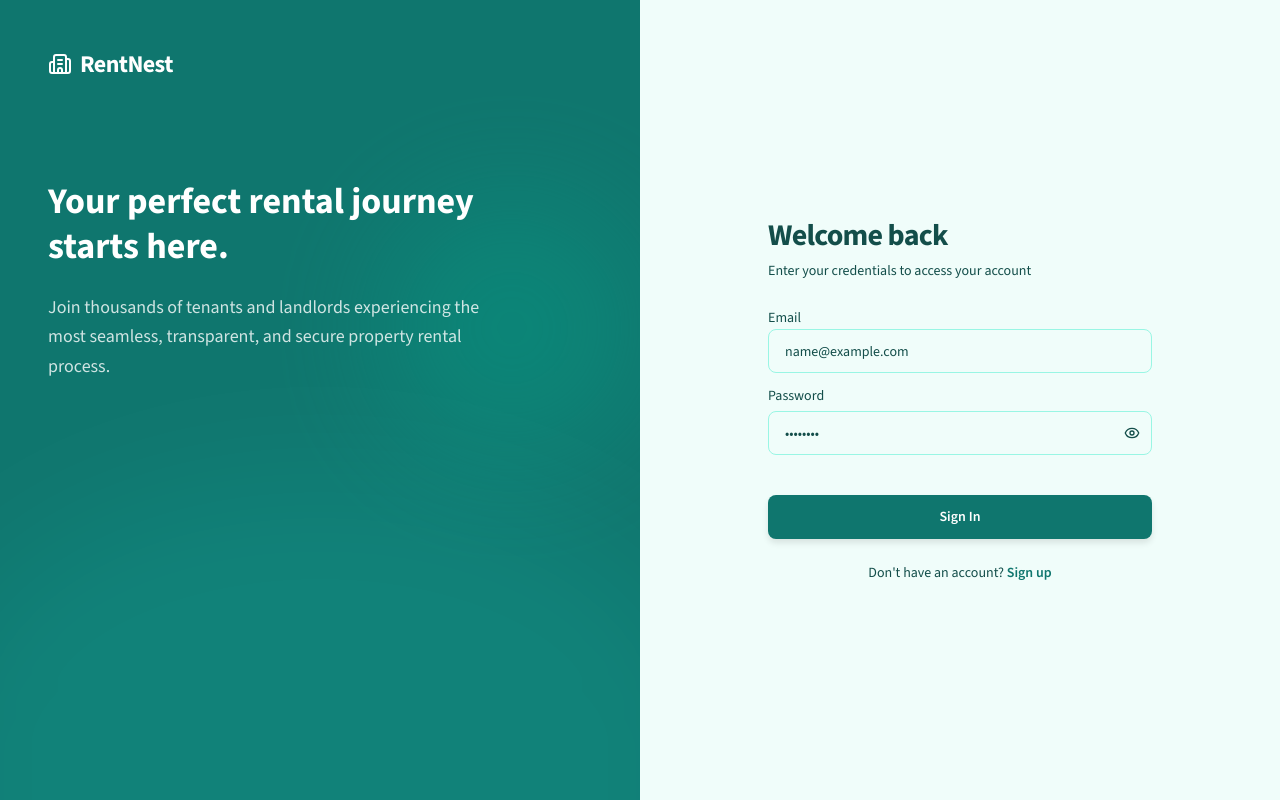
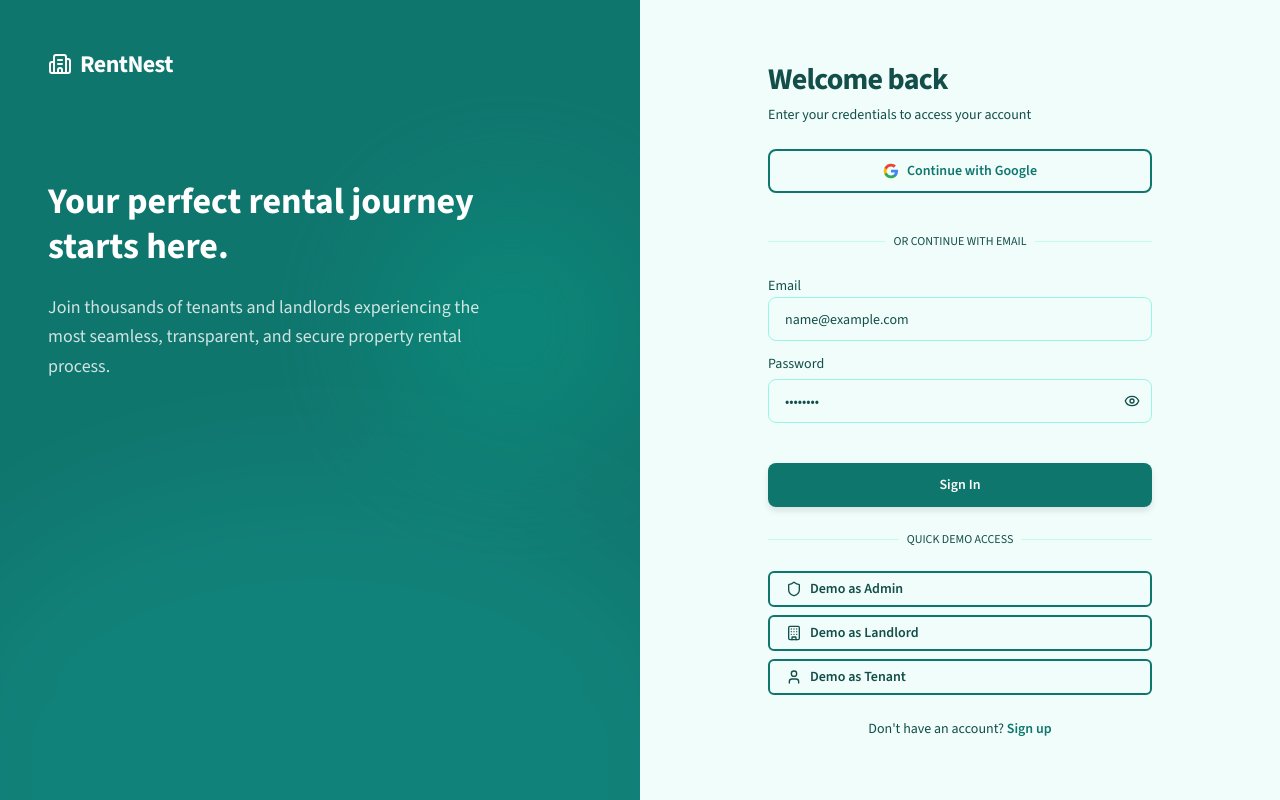
Before and after one commit to cyphex-0/PrimeRentals, a Next.js app: page /auth/login in a window 1280 px wide. Built offline with nearby package versions, Linux system fonts and the light colour scheme; no server answers.

Commit message:
fixup: Phase 4 - add demo login buttons and Google login placeholders

```diff
--- a/src/app/auth/login/page.tsx
+++ b/src/app/auth/login/page.tsx
@@ -5,7 +5,7 @@
 import { useRouter } from "next/navigation";
 import { useForm } from "react-hook-form";
 import { zodResolver } from "@hookform/resolvers/zod";
-import { Loader2, AlertCircle, Eye, EyeOff } from "lucide-react";
+import { Loader2, AlertCircle, Eye, EyeOff, Shield, Building, User } from "lucide-react";
 import { toast } from "sonner";
 
 import { Button } from "@/components/ui/button";
@@ -23,7 +23,7 @@
   const queryClient = useQueryClient();
   const [showPassword, setShowPassword] = React.useState(false);
 
-  const { register, handleSubmit, setError, formState: { errors, isSubmitting } } = useForm<LoginInput>({
+  const { register, handleSubmit, setError, setValue, formState: { errors, isSubmitting } } = useForm<LoginInput>({
     resolver: zodResolver(loginSchema),
   });
 
@@ -64,6 +64,39 @@
           </div>
         )}
 
+        <Button
+          type="button"
+          variant="outline"
+          className="w-full h-11"
+          onClick={() => toast.info("Google authentication coming soon. Please use email login.")}
+        >
+          <svg className="mr-2 h-4 w-4" viewBox="0 0 24 24">
+            <path
+              d="M22.56 12.25c0-.78-.07-1.53-.2-2.25H12v4.26h5.92c-.26 1.37-1.04 2.53-2.21 3.31v2.77h3.57c2.08-1.92 3.28-4.74 3.28-8.09z"
+              fill="#4285F4"
+            />
+            <path
+              d="M12 23c2.97 0 5.46-.98 7.28-2.66l-3.57-2.77c-.98.66-2.23 1.06-3.71 1.06-2.86 0-5.29-1.93-6.16-4.53H2.18v2.84C3.99 20.53 7.7 23 12 23z"
+              fill="#34A853"
+            />
+            <path
+              d="M5.84 14.09c-.22-.66-.35-1.36-.35-2.09s.13-1.43.35-2.09V7.07H2.18C1.43 8.55 1 10.22 1 12s.43 3.45 1.18 4.93l2.85-2.22.81-.62z"
+              fill="#FBBC05"
+            />
+            <path
+              d="M12 5.38c1.62 0 3.06.56 4.21 1.64l3.15-3.15C17.45 2.09 14.97 1 12 1 7.7 1 3.99 3.47 2.18 7.07l3.66 2.84c.87-2.6 3.3-4.53 6.16-4.53z"
+              fill="#EA4335"
+            />
+            <path d="M1 1h22v22H1z" fill="none" />
+          </svg>
+          Continue with Google
+        </Button>
+
+        <div className="relative my-6">
+          <div className="absolute inset-0 flex items-center"><div className="w-full border-t border-border/50" /></div>
+          <div className="relative flex justify-center text-xs uppercase"><span className="bg-background px-2 text-muted-foreground">Or continue with email</span></div>
+        </div>
+
         <div className="space-y-2">
           <label className="text-sm font-medium leading-none">Email</label>
           <Input
@@ -103,6 +136,38 @@
         </Button>
       </form>
 
+      <div className="relative my-6">
+        <div className="absolute inset-0 flex items-center"><div className="w-full border-t border-border/50" /></div>
+        <div className="relative flex justify-center text-xs uppercase"><span className="bg-background px-2 text-muted-foreground">Quick Demo Access</span></div>
+      </div>
+
+      <div className="flex flex-col gap-2">
+        <Button
+          variant="outline"
+          size="sm"
+          className="w-full justify-start text-muted-foreground"
+          onClick={() => { setValue("email", "admin@rentnest.com"); setValue("password", "RentNestAdmin2026"); }}
+        >
+          <Shield className="mr-2 h-4 w-4" /> Demo as Admin
+        </Button>
+        <Button
+          variant="outline"
+          size="sm"
+          className="w-full justify-start text-muted-foreground"
+          onClick={() => { setValue("email", "landlord@rentnest.com"); setValue("password", "password123"); }}
+        >
+          <Building className="mr-2 h-4 w-4" /> Demo as Landlord
+        </Button>
+        <Button
+          variant="outline"
+          size="sm"
+          className="w-full justify-start text-muted-foreground"
+          onClick={() => { setValue("email", "tenant@rentnest.com"); setValue("password", "password123"); }}
+        >
+          <User className="mr-2 h-4 w-4" /> Demo as Tenant
+        </Button>
+      </div>
+
       <div className="text-center text-sm">
         Don&apos;t have an account?{" "}
         <Link href="/auth/register" className="font-semibold text-primary hover:underline">
--- a/src/app/auth/register/page.tsx
+++ b/src/app/auth/register/page.tsx
@@ -62,6 +62,39 @@
             <p>{errors.root.message}</p>
           </div>
         )}
+
+        <Button
+          type="button"
+          variant="outline"
+          className="w-full h-11"
+          onClick={() => toast.info("Google authentication coming soon. Please use email login.")}
+        >
+          <svg className="mr-2 h-4 w-4" viewBox="0 0 24 24">
+            <path
+              d="M22.56 12.25c0-.78-.07-1.53-.2-2.25H12v4.26h5.92c-.26 1.37-1.04 2.53-2.21 3.31v2.77h3.57c2.08-1.92 3.28-4.74 3.28-8.09z"
+              fill="#4285F4"
+            />
+            <path
+              d="M12 23c2.97 0 5.46-.98 7.28-2.66l-3.57-2.77c-.98.66-2.23 1.06-3.71 1.06-2.86 0-5.29-1.93-6.16-4.53H2.18v2.84C3.99 20.53 7.7 23 12 23z"
+              fill="#34A853"
+            />
+            <path
+              d="M5.84 14.09c-.22-.66-.35-1.36-.35-2.09s.13-1.43.35-2.09V7.07H2.18C1.43 8.55 1 10.22 1 12s.43 3.45 1.18 4.93l2.85-2.22.81-.62z"
+              fill="#FBBC05"
+            />
+            <path
+              d="M12 5.38c1.62 0 3.06.56 4.21 1.64l3.15-3.15C17.45 2.09 14.97 1 12 1 7.7 1 3.99 3.47 2.18 7.07l3.66 2.84c.87-2.6 3.3-4.53 6.16-4.53z"
+              fill="#EA4335"
+            />
+            <path d="M1 1h22v22H1z" fill="none" />
+          </svg>
+          Continue with Google
+        </Button>
+
+        <div className="relative my-6">
+          <div className="absolute inset-0 flex items-center"><div className="w-full border-t border-border/50" /></div>
+          <div className="relative flex justify-center text-xs uppercase"><span className="bg-background px-2 text-muted-foreground">Or continue with email</span></div>
+        </div>
 
         <div className="space-y-3">
           <label className="text-sm font-medium leading-none">I am a...</label>
```
